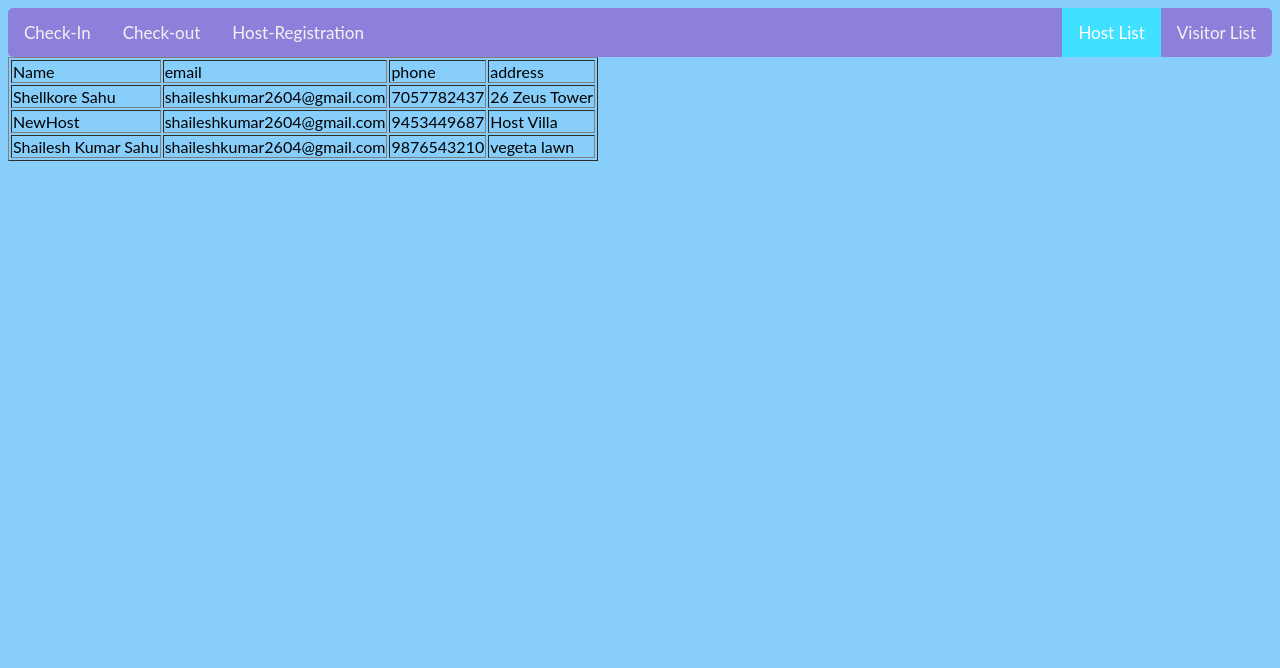
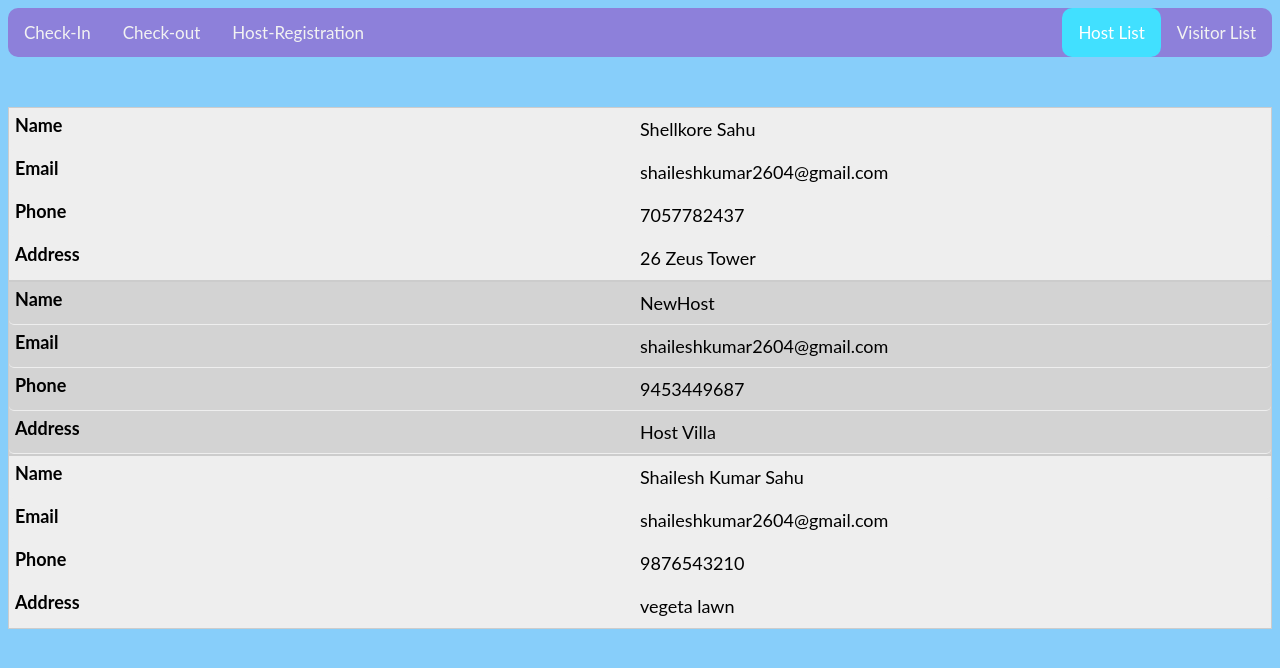
Before and after one commit to shellkore/GEMS, a Flask app: page /allhosts in a window 1280 px wide. Shown: the top 668 px of the page. Run offline with Flask 2, Linux system fonts and the light colour scheme; data comes from the database, SQL or seed files in the repository; parts of the project's set-up code (start-up, migrations or seed data) failed here and were passed over.

Commit message:
table view improved

```diff
--- a/static/styles/style.css
+++ b/static/styles/style.css
@@ -41,7 +41,7 @@ p {
 .topnav {
   background-color: #8d80da;
   overflow: hidden;
-  border-radius: 5px;
+  border-radius: 10px;
 }
 
 /* Style the links inside the navigation bar */
@@ -64,6 +64,7 @@ p {
 .topnav a.active {
   background-color: #41e0ff;
   color: white;
+  border-radius: 10px;
 }
 .topnav-right {
   float: right;
@@ -115,3 +116,77 @@ textarea {
   background-color: #4444dd;
   color: white;
 }
+
+table {
+  width: 90%;
+  border-collapse: collapse;
+  margin:50px auto;
+  background-color: #D3D3D3;
+  }
+
+/* Zebra striping */
+tr:nth-of-type(odd) {
+  background: #eee;
+  }
+
+th {
+  background: #3498db;
+  color: white;
+  font-weight: bold;
+  }
+
+td, th {
+  padding: 10px;
+  border: 1px solid #ccc;
+  text-align: left;
+  font-size: 18px;
+  border-radius: 5px;
+  }
+
+@media
+only screen and (max-width: 760px),
+(min-device-width: 768px) and (max-device-width: 1024px)  {
+
+  table {
+      width: 100%;
+  }
+
+  /* Force table to not be like tables anymore */
+  table, thead, tbody, th, td, tr {
+    display: block;
+  }
+
+  /* Hide table headers (but not display: none;, for accessibility) */
+  thead tr {
+    position: absolute;
+    top: -9999px;
+    left: -9999px;
+  }
+
+  tr { border: 1px solid #ccc; }
+
+  td {
+    /* Behave  like a "row" */
+    border: none;
+    border-bottom: 1px solid #eee;
+    position: relative;
+    padding-left: 50%;
+  }
+
+  td:before {
+    /* Now like a table header */
+    position: absolute;
+    /* Top/left values mimic padding */
+    top: 6px;
+    left: 6px;
+    width: 45%;
+    padding-right: 10px;
+    white-space: nowrap;
+    /* Label the data */
+    content: attr(data-column);
+
+    color: #000;
+    font-weight: bold;
+  }
+
+}
--- a/templates/viewH.html
+++ b/templates/viewH.html
@@ -5,35 +5,34 @@
 </head>
    <body>
 
-  <div class="topnav">
+<div class="topnav">
   <a  href="{{ url_for('checkin') }}">Check-In</a>
   <a href="{{ url_for('checkout') }}">Check-out</a>
   <a href="{{ url_for('host') }}">Host-Registration</a>
   <div class="topnav-right">
-  <a class='active' href="{{ url_for('allhosts') }}">Host List</a>
-  <a href="{{ url_for('visitors') }}">Visitor List</a>
-  </div>
+     <a class='active' href="{{ url_for('allhosts') }}">Host List</a>
+     <a href="{{ url_for('visitors') }}">Visitor List</a>
+   </div>
 </div>
-      <main >
-      <table border = 1>
+      <table>
          <thead>
-            <td>Name</td>
-            <td>email</td>
-            <td>phone</td>
-            <td>address</td>
+            <tr>
+               <th>Name</th>
+               <th>Email</th>
+               <th>Phone</th>
+               <th>Address</th>
+            </tr>
          </thead>
-
+         <tbody>
          {% for row in rows %}
             <tr>
-               <td>{{row["name"]}}</td>
-               <td>{{row["email"]}}</td>
-               <td> {{row["phone"]}}</td>
-               <td>{{row["address"]}}</td>
+               <td data-column="Name">{{row["name"]}}</td>
+               <td data-column="Email">{{row["email"]}}</td>
+               <td data-column="Phone"> {{row["phone"]}}</td>
+               <td data-column="Address">{{row["address"]}}</td>
             </tr>
          {% endfor %}
+         </tbody>
       </table>
-
-     </main>
    </body>
-
 </html>
```
Also changed, not shown: templates/viewV.html (+9 -7 lines).
